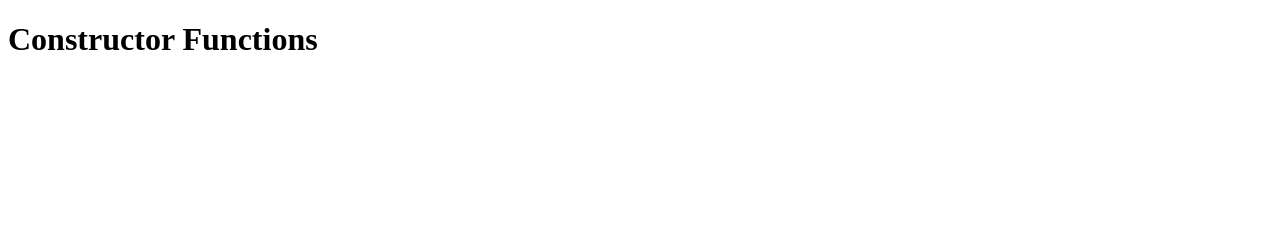
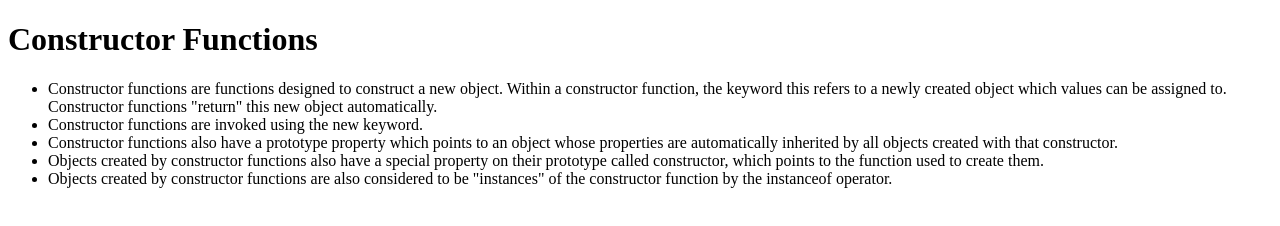
Before and after one commit to chirag2506/activities, a plain HTML site: page js_practice/constructor_functions/index_constructor.html in a window 1280 px wide. Drawn offline with Linux system fonts and the light colour scheme.

Commit message:
constructors

```diff
--- a/js_practice/constructor_functions/index_constructor.html
+++ b/js_practice/constructor_functions/index_constructor.html
@@ -1,5 +1,6 @@
 <!DOCTYPE html>
 <html lang="en">
+
 <head>
     <meta charset="UTF-8">
     <meta http-equiv="X-UA-Compatible" content="IE=edge">
@@ -7,8 +8,22 @@
     <title>Constructor Functions</title>
     <link rel="stylesheet" href="style_constructor.css">
 </head>
+
 <body>
     <h1>Constructor Functions</h1>
+    <ul>
+        <li>Constructor functions are functions designed to construct a new object. Within a constructor function, the
+            keyword this refers to a newly created object which values can be assigned to. Constructor functions
+            "return" this new object automatically.</li>
+        <li>Constructor functions are invoked using the new keyword.</li>
+        <li>Constructor functions also have a prototype property which points to an object whose properties are
+            automatically inherited by all objects created with that constructor.</li>
+        <li>Objects created by constructor functions also have a special property on their prototype called constructor,
+            which points to the function used to create them.</li>
+        <li>Objects created by constructor functions are also considered to be "instances" of the constructor function
+            by the instanceof operator.</li>
+    </ul>
 </body>
-<script src = "script_constructor.js"></script>
+<script src="script_constructor.js"></script>
+
 </html>
--- a/js_practice/constructor_functions/script_constructor.js
+++ b/js_practice/constructor_functions/script_constructor.js
@@ -1,7 +1,21 @@
 function Cat(name) {
     this.name = name;
     this.sound = "Meow";
-    }
+}
 
 let cat = new Cat("Tom");
 console.log(cat.sound);
+
+Cat.prototype.speak = function(){
+    console.log(this.sound);
+}
+cat.speak();
+Cat.prototype.getName = function(){
+    alert(this.name);
+}
+cat.getName();
+
+console.log(cat.constructor); //will return Cat function
+
+console.log(cat instanceof Cat); //true
+console.log(cat instanceof String); //false
```
